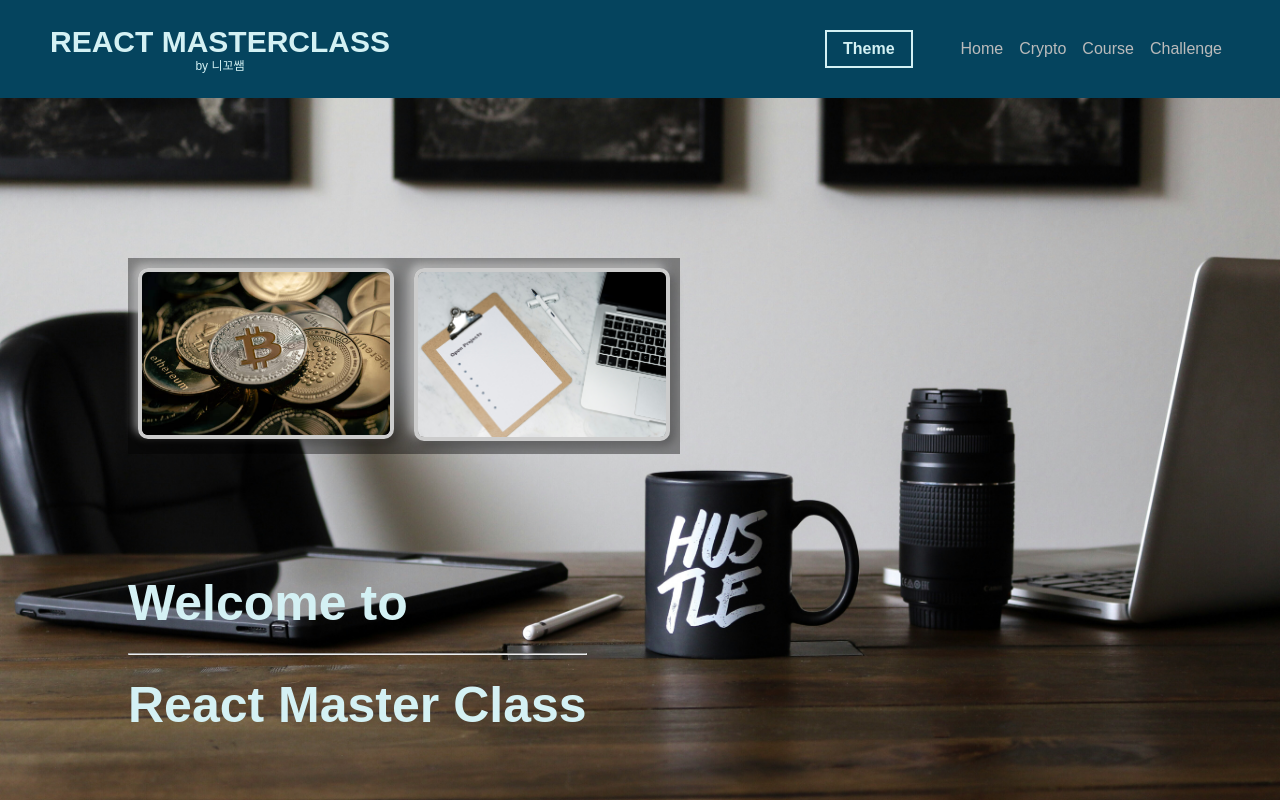
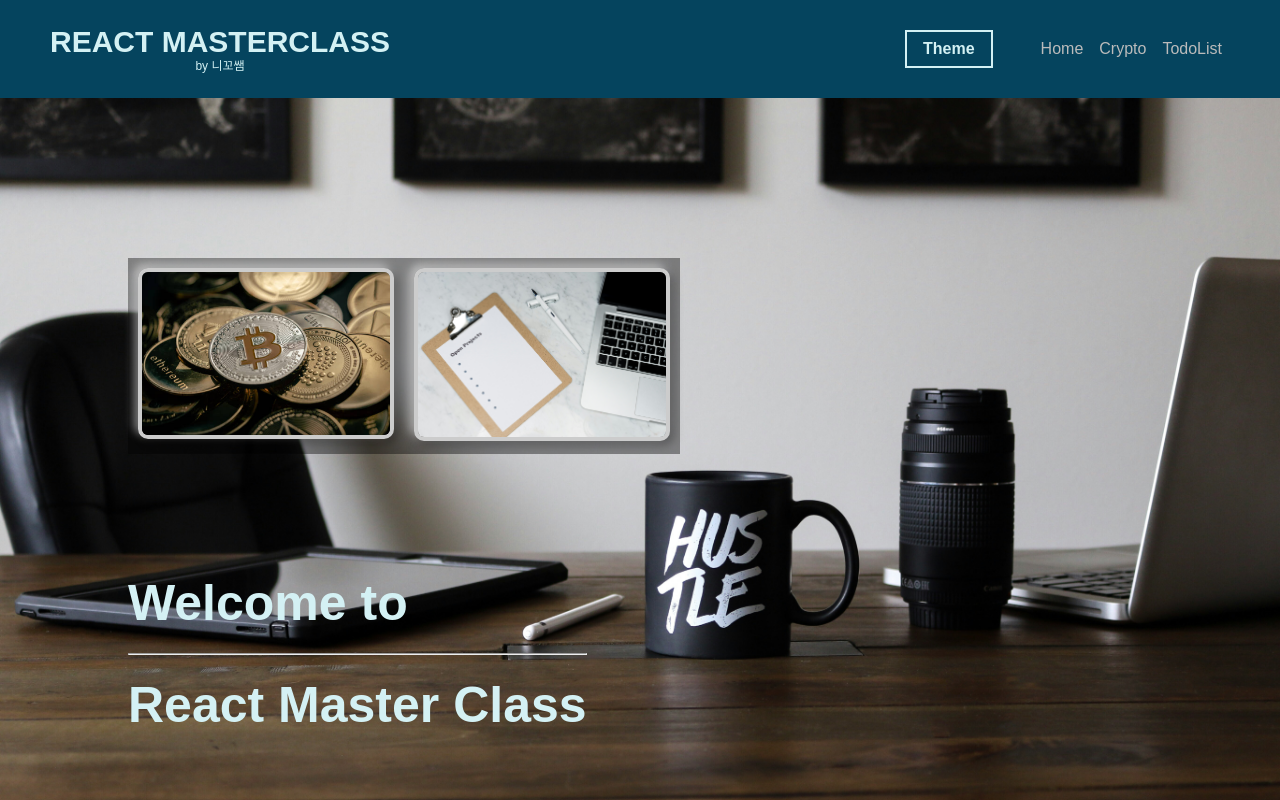
Before and after one commit to alexynkim/react-masterclass, a React (Create React App) app: page / in a window 1280 px wide. Built offline with nearby package versions, Linux system fonts and the light colour scheme.

Commit message:
update header

```diff
--- a/src/component/Header.tsx
+++ b/src/component/Header.tsx
@@ -101,20 +101,7 @@ const Header: React.FC = () => {
             Home
           </NavLink>
           <NavLink to="Coins">Crypto</NavLink>
-          <NavLink
-            to="https://nomadcoders.co/react-masterclass/lobby"
-            target="_blank"
-            rel="noopener noreferrer"
-          >
-            Course
-          </NavLink>
-          <NavLink
-            to="https://nomadcoders.co/c/reactjs-challenge/lobby"
-            target="_blank"
-            rel="noopener noreferrer"
-          >
-            Challenge
-          </NavLink>
+          <NavLink to="TodoList">TodoList</NavLink>
         </MenuContainer>
       </MenuContainer>
     </HeaderConatiner>
```
